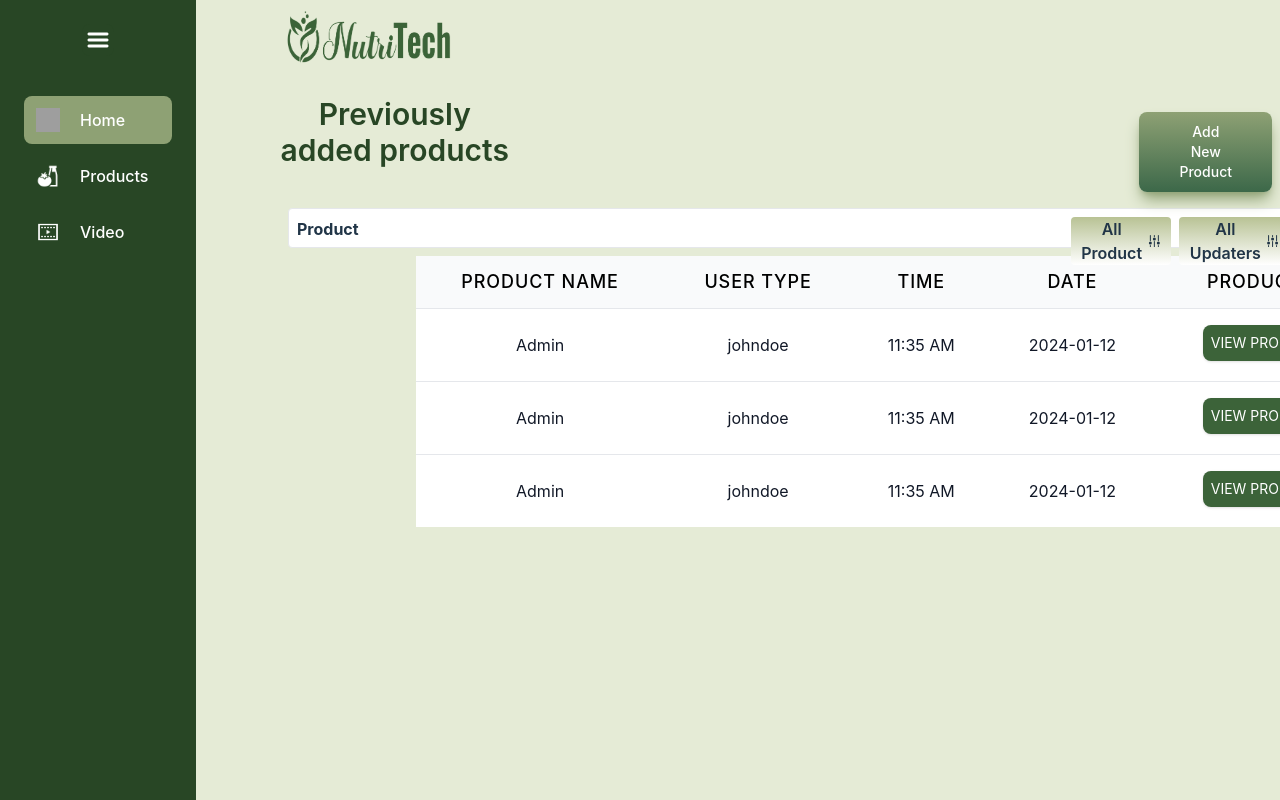
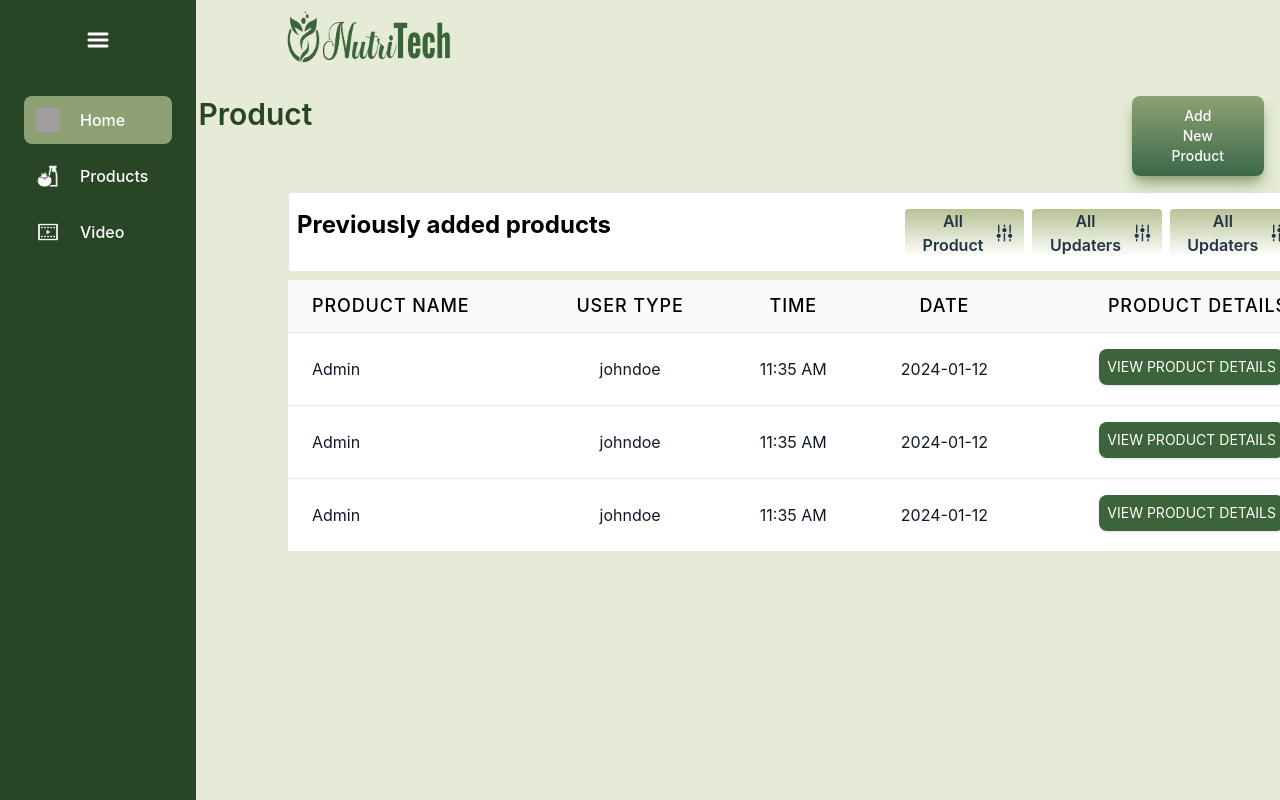
Before and after one commit to Rimaz-Moulana/Nutritech, a React (Vite) app in the folder frontend/: page /addedproduct in a window 1280 px wide. Built offline with nearby package versions, Linux system fonts and the light colour scheme; grey boxes are pictures that could not be loaded.

Commit message:
commit by rimaz

```diff
--- a/frontend/src/components/button/AddNewProductBtn.jsx
+++ b/frontend/src/components/button/AddNewProductBtn.jsx
@@ -7,8 +7,8 @@ export default function AddNewProductBtn() {
     navigate('/product');
   };
   return (
-    <div className='flex mt-28 ml-[620px] '>
-      <button className="z-10 text-white bg-gradient-to-t from-buttonGreen to-darkGreen hover:bg-gradient-to-br focus:ring-4 focus:outline-none focus:ring-darkGreen dark:focus:ring-darkGreen shadow-lg shadow-darkGreen dark:shadow-lg dark:shadow-darkGreen font-medium rounded-lg text-sm px-10 py-2.5 text-center me-2 mb-2 " onClick={addproducts}>
+    <div className='inline-flex ml-[80%] w-[80%] h-[3%] mt-24'>
+      <button className="z-10 w-[100%] text-white bg-gradient-to-t from-buttonGreen to-darkGreen hover:bg-gradient-to-br focus:ring-4 focus:outline-none focus:ring-darkGreen dark:focus:ring-darkGreen shadow-lg shadow-darkGreen dark:shadow-lg dark:shadow-darkGreen font-medium rounded-lg text-sm px-10 py-2.5 text-center me-2 mb-2 " onClick={addproducts}>
           Add New Product
       </button>
       </div>
--- a/frontend/src/components/button/ProductBarBtnUpdate.jsx
+++ b/frontend/src/components/button/ProductBarBtnUpdate.jsx
@@ -6,7 +6,7 @@ export default function ProductBarPrevious() {
     <div className='px-1'>
         <button className="inline-flex items-center bg-gradient-to-t from-white to-[#B8C294]  hover:bg-grey font-semibold px-2 rounded float-right">
             <span>All Updaters</span>
-            <svg xmlns="http://www.w3.org/2000/svg" viewBox="0 0 24 24" fill="currentColor" className="w-6 h-4 ">
+            <svg xmlns="http://www.w3.org/2000/svg" viewBox="0 0 24 24" fill="currentColor" className="w-6 h-12">
             <path d="M6 12a.75.75 0 0 1-.75-.75v-7.5a.75.75 0 1 1 1.5 0v7.5A.75.75 0 0 1 6 12ZM18 12a.75.75 0 0 1-.75-.75v-7.5a.75.75 0 0 1 1.5 0v7.5A.75.75 0 0 1 18 12ZM6.75 20.25v-1.5a.75.75 0 0 0-1.5 0v1.5a.75.75 0 0 0 1.5 0ZM18.75 18.75v1.5a.75.75 0 0 1-1.5 0v-1.5a.75.75 0 0 1 1.5 0ZM12.75 5.25v-1.5a.75.75 0 0 0-1.5 0v1.5a.75.75 0 0 0 1.5 0ZM12 21a.75.75 0 0 1-.75-.75v-7.5a.75.75 0 0 1 1.5 0v7.5A.75.75 0 0 1 12 21ZM3.75 15a2.25 2.25 0 1 0 4.5 0 2.25 2.25 0 0 0-4.5 0ZM12 11.25a2.25 2.25 0 1 1 0-4.5 2.25 2.25 0 0 1 0 4.5ZM15.75 15a2.25 2.25 0 1 0 4.5 0 2.25 2.25 0 0 0-4.5 0Z" />
             </svg>
         </button>
--- a/frontend/src/components/button/ProductBarButtonAll.jsx
+++ b/frontend/src/components/button/ProductBarButtonAll.jsx
@@ -2,10 +2,10 @@ import React from 'react'
 
 export default function ProductBarButtonAll() {
   return (
-    <div className='px-1'>
-    <button className="inline-flex items-center bg-gradient-to-t from-white to-[#B8C294] hover:bg-grey font-semibold px-2 rounded float-right">
+    <div className='px-1 float-right'>
+    <button className="inline-flex items-center  bg-gradient-to-t from-white to-[#B8C294] hover:bg-grey font-semibold px-2 rounded float-right">
     <span>All Product</span>
-    <svg xmlns="http://www.w3.org/2000/svg" viewBox="0 0 24 24" fill="currentColor" className="w-6 h-4 ">
+    <svg xmlns="http://www.w3.org/2000/svg" viewBox="0 0 24 24" fill="currentColor" className="w-6 h-12 ">
     <path d="M6 12a.75.75 0 0 1-.75-.75v-7.5a.75.75 0 1 1 1.5 0v7.5A.75.75 0 0 1 6 12ZM18 12a.75.75 0 0 1-.75-.75v-7.5a.75.75 0 0 1 1.5 0v7.5A.75.75 0 0 1 18 12ZM6.75 20.25v-1.5a.75.75 0 0 0-1.5 0v1.5a.75.75 0 0 0 1.5 0ZM18.75 18.75v1.5a.75.75 0 0 1-1.5 0v-1.5a.75.75 0 0 1 1.5 0ZM12.75 5.25v-1.5a.75.75 0 0 0-1.5 0v1.5a.75.75 0 0 0 1.5 0ZM12 21a.75.75 0 0 1-.75-.75v-7.5a.75.75 0 0 1 1.5 0v7.5A.75.75 0 0 1 12 21ZM3.75 15a2.25 2.25 0 1 0 4.5 0 2.25 2.25 0 0 0-4.5 0ZM12 11.25a2.25 2.25 0 1 1 0-4.5 2.25 2.25 0 0 1 0 4.5ZM15.75 15a2.25 2.25 0 1 0 4.5 0 2.25 2.25 0 0 0-4.5 0Z" />
     </svg>
 </button>
--- a/frontend/src/components/fields/ProductBar.jsx
+++ b/frontend/src/components/fields/ProductBar.jsx
@@ -5,9 +5,9 @@ import AllProductBtn from '../button/ProductBarButtonAll'
 export default function ProductBar() {
   return (
     <div className='  w-[80%] lg:ml-72 sm:ml-20 md:ml-[200px] py-2'>
-        <div className='flex px-2 py-2 text-sidebarGreer border rounded h-[40px] bg-white'>
-         <span className='text-left font-bold'>Product</span>
-         <div className='inline-flex lg:ml-[708px] md:ml-[200px] sm:ml-[50px]'>
+        <div className='w-[100%] justify-center px-2 flex py-4 text-sidebarGreer border rounded h-[80px] bg-white '>
+         <span className='text-left w-[60%] font-bold text-2xl text-black'>Previously added products</span>
+         <div className='inline-flex w-[40%] float-right justify-end '>
          <AllProductBtn />
          <UpdateProductBtn />
          <LastProductBtn />
--- a/frontend/src/components/tables/LogTable.jsx
+++ b/frontend/src/components/tables/LogTable.jsx
@@ -3,23 +3,23 @@ import Model from '../button/ProductDetailsModel'
 
 export default function LogTable() {
   return (
-    <div className='w-[100%] lg:ml-72 sm:ml-20 md:ml-40 justify-center justify-items-center'>
-        <table className="min-w-[80%] justify-center table-auto divide-y  divide-gray-200">
-                <thead className="bg-gray-50 text-center">
+    <div className='w-[100%] lg:ml-72 sm:ml-20 md:ml-40 '>
+        <table className="min-w-[80%]  table-auto divide-y  divide-gray-200">
+                <thead className="bg-gray-50 ">
                     <tr>
-                    <th scope="col" className="px-6 py-3  text-lg font-medium text-black uppercase tracking-wider">
+                    <th scope="col" className="px-6 py-3 float-start justify-items-end text-lg font-medium text-black uppercase tracking-wider">
                         Product Name
                     </th>
-                    <th scope="col" className="px-6 py-3  text-lg font-medium text-black uppercase tracking-wider">
+                    <th scope="col" className="px-6 py-3  justify-items-center text-lg font-medium text-black uppercase tracking-wider">
                         User Type
                     </th>
-                    <th scope="col" className="px-6 py-3  text-lg font-medium text-black uppercase tracking-wider">
+                    <th scope="col" className="px-6 py-3  justify-items-center  text-lg font-medium text-black uppercase tracking-wider">
                         Time
                     </th>
-                    <th scope="col" className="px-6 py-3  text-lg font-medium text-black uppercase tracking-wider">
+                    <th scope="col" className="px-6 py-3  justify-items-center  text-lg font-medium text-black uppercase tracking-wider">
                         Date
                     </th>
-                    <th scope="col" className="px-6 py-3  text-lg font-medium text-black uppercase tracking-wider">
+                    <th scope="col" className="px-6 py-3 float-right text-lg font-medium text-black uppercase tracking-wider">
                         Product Details
                     </th>
                     </tr>
@@ -27,7 +27,7 @@ export default function LogTable() {
                 <tbody className="bg-white divide-y divide-gray-200">
                     <tr>
                     <td className="px-6 py-4 whitespace-nowrap">
-                        <div className=" text-gray-900">Admin</div>
+                        <div className=" float-start text-gray-900">Admin</div>
                     </td>
                     <td className="px-6 py-4 whitespace-nowrap">
                         <div className=" text-gray-900">johndoe</div>
@@ -39,12 +39,12 @@ export default function LogTable() {
                         <div className=" text-gray-900">2024-01-12</div>
                     </td>
                     <td className="px-6 py-4 whitespace-nowrap">
-                        <div className=" text-gray-900"> <Model /></div>
+                        <div className=" text-gray-900 float-right"> <Model /></div>
                     </td>
                     </tr>
                     <tr>
                     <td className="px-6 py-4 whitespace-nowrap">
-                        <div className=" text-gray-900">Admin</div>
+                        <div className=" float-start text-gray-900">Admin</div>
                     </td>
                     <td className="px-6 py-4 whitespace-nowrap">
                         <div className=" text-gray-900">johndoe</div>
@@ -56,12 +56,12 @@ export default function LogTable() {
                         <div className=" text-gray-900">2024-01-12</div>
                     </td>
                     <td className="px-6 py-4 whitespace-nowrap">
-                        <div className=" text-gray-900"> <Model /></div>
+                        <div className=" text-gray-900 float-right"> <Model /></div>
                     </td>
                     </tr>
                     <tr>
                     <td className="px-6 py-4 whitespace-nowrap">
-                        <div className=" text-gray-900">Admin</div>
+                        <div className=" float-start text-gray-900">Admin</div>
                     </td>
                     <td className="px-6 py-4 whitespace-nowrap">
                         <div className=" text-gray-900">johndoe</div>
@@ -73,7 +73,7 @@ export default function LogTable() {
                         <div className=" text-gray-900">2024-01-12</div>
                     </td>
                     <td className="px-6 py-4 whitespace-nowrap">
-                        <div className=" text-gray-900"> <Model /></div>
+                        <div className=" text-gray-900 float-right"> <Model /></div>
                     </td>
                     </tr>
                     </tbody>
--- a/frontend/src/components/theme/BlankPage.jsx
+++ b/frontend/src/components/theme/BlankPage.jsx
@@ -7,7 +7,7 @@ export default function BlankPage() {
     <>
 
 
-    <div className='bg-backgroundGreen flex'>
+    <div className='bg-backgroundGreen flex overflow-x-auto'>
     <div className="w-2/8 fixed h-full hidden sm:flex flex-col"> {/* Show on screens larger than sm */}
         <Annotatorsidebar />
       </div>
--- a/frontend/src/pages/Annotator/AddedProduct.jsx
+++ b/frontend/src/pages/Annotator/AddedProduct.jsx
@@ -6,10 +6,10 @@ import BlankPage from '../../components/theme/BlankPage'
 
 export default function AddedProduct() {
   return (
-    <div className='w-full h-screen overflow-x-hidden bg-[#E5EBD6]'>
+    <div className='w-full h-screen overflow-x-auto xl:overflow-hidden bg-[#E5EBD6]'>
     <BlankPage />
-    <div className='inline-flex'>
-    <h1 className="lg:ml-[270px] sm:ml-40 mb-8 mt-24 text-3xl font-semibold text-sidebarGreen">Previously added products</h1>
+    <div className='inline-flex ml-[11%] w-[80%]'>
+    <h1 className="mb-8 mt-24 text-3xl font-semibold text-sidebarGreen">Product</h1>
     <AddNewProduct />
     </div>
     <ProductBar />
```
